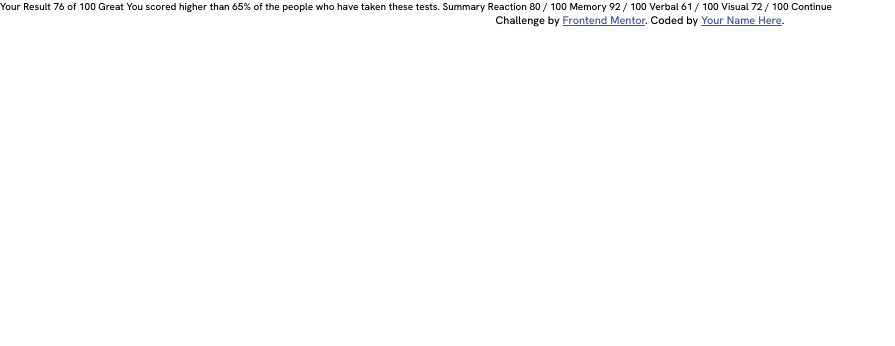
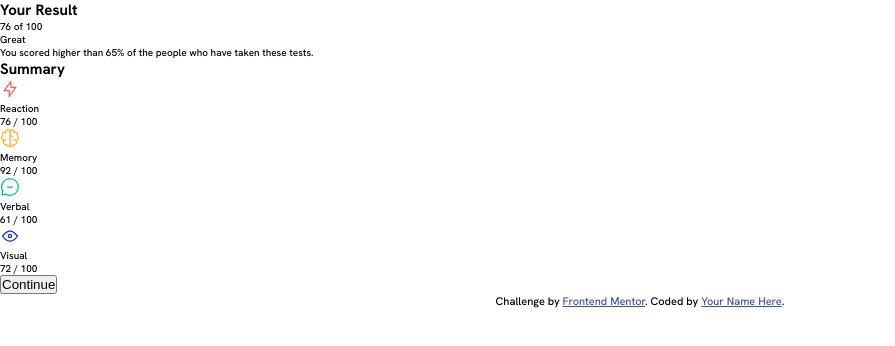
Before and after one commit to avinash4364/Results-Summary-Component, a plain HTML site: page index.html in a window 1280 px wide. Shown: the whole page, without its empty margins (0-895 px from the left). Drawn offline with Linux system fonts and the light colour scheme.

Commit message:
made the skeleton of the website using semantic html

```diff
--- a/index.html
+++ b/index.html
@@ -22,10 +22,44 @@
     <link rel="stylesheet" href="style.css" />
   </head>
   <body>
-    Your Result 76 of 100 Great You scored higher than 65% of the people who
-    have taken these tests. Summary Reaction 80 / 100 Memory 92 / 100 Verbal 61
-    / 100 Visual 72 / 100 Continue
-
+    <main class="main">
+      <section class="result">
+        <h1 class="primary-heading result-heading">Your Result</h1>
+        <div class="score-display">
+          <p class="score"><span>76</span> of 100</p>
+        </div>
+        <p class="result-text">Great</p>
+        <p class="result-summary">
+          You scored higher than 65% of the people who have taken these tests.
+        </p>
+      </section>
+      <section class="summary">
+        <h1 class="primary-heading summary-heading">Summary</h1>
+        <ul class="summary-score--list">
+          <li class="summary-score">
+            <img src="./assets/images/icon-reaction.svg" alt="" />
+            <p class="score-title">Reaction</p>
+            <p class="out-of"><span>76</span> / 100</p>
+          </li>
+          <li class="summary-score">
+            <img src="./assets/images/icon-memory.svg" alt="" />
+            <p class="score-title">Memory</p>
+            <p class="out-of"><span>92</span> / 100</p>
+          </li>
+          <li class="summary-score">
+            <img src="./assets/images/icon-verbal.svg" alt="" />
+            <p class="score-title">Verbal</p>
+            <p class="out-of"><span>61</span> / 100</p>
+          </li>
+          <li class="summary-score">
+            <img src="./assets/images/icon-visual.svg" alt="" />
+            <p class="score-title">Visual</p>
+            <p class="out-of"><span>72</span> / 100</p>
+          </li>
+        </ul>
+        <button type="submit">Continue</button>
+      </section>
+    </main>
     <div class="attribution">
       Challenge by
       <a href="https://www.frontendmentor.io?ref=challenge" target="_blank"
```
